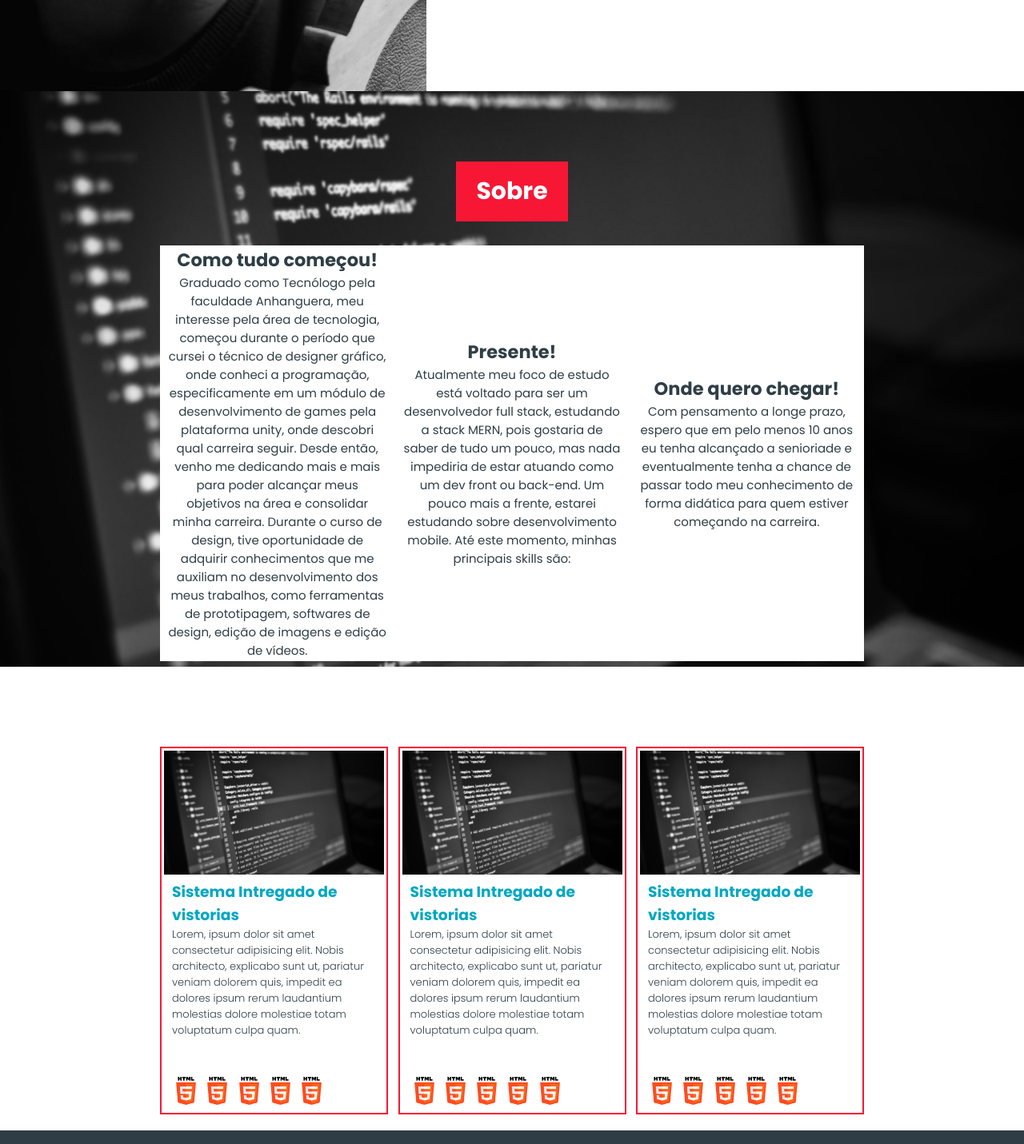
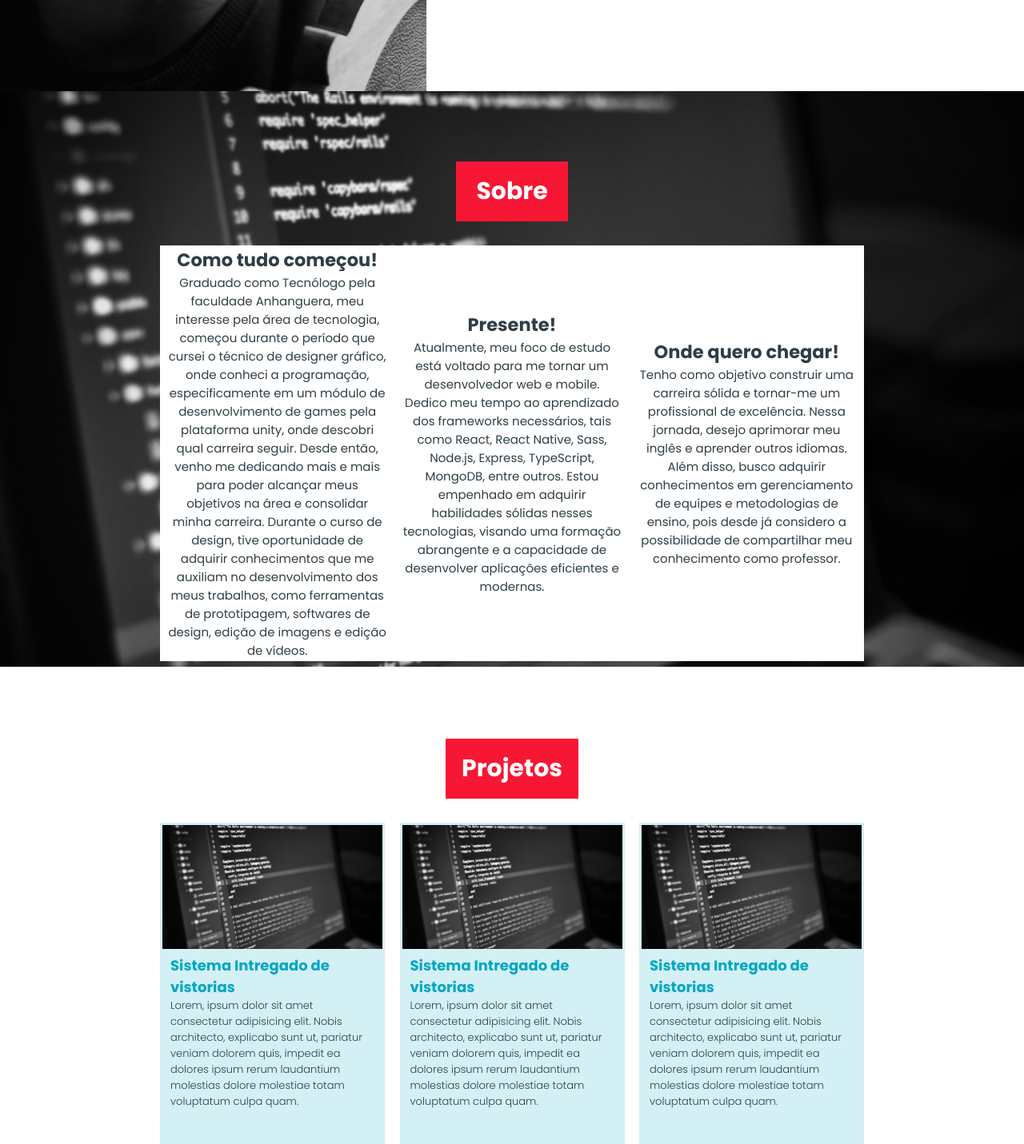
Before and after one commit to IgorVazSantos/portifolio_2, a plain HTML site: page index.html in a window 1280 px wide. Shown: the part 686-2117 px from the top of the page at 80% size. Drawn offline with Linux system fonts and the light colour scheme.

Commit message:
realizado algumas alterações de texto e layout

```diff
--- a/index.html
+++ b/index.html
@@ -32,9 +32,10 @@
                     primeira
                     oportunidade de atuar na área de tecnologia.</p>
                 <div id="midiaicon">
-                    <img src="imagens/linkedin-icon-red.png" alt="linkedin" width="50px">
-                    <img src="imagens/github-icon-red.png" alt="github" width="50px">
-                    <img src="imagens/formulario-de-contato-red.png" alt="curriculo" width="50px">
+                    <a href="https://www.linkedin.com/in/igor-vaz-santos/" target="_blank">
+                        <img src="imagens/linkedin-icon-red.png" alt="linkedin" width="50px"></a>
+                    <a href="https://github.com/IgorVazSantos" target="_blank">
+                        <img src="imagens/github-icon-red.png" alt="github" width="50px"></a>
                 </div>
             </section>
             <section id="foto">
@@ -63,30 +64,25 @@
                     </div>
                     <div class="infocard">
                         <h2>Presente!</h2>
-                        <p>Atualmente meu foco de estudo está voltado para ser um desenvolvedor full stack, estudando a
-                            stack MERN,
-                            pois gostaria de saber de tudo um pouco, mas nada impediria de estar atuando como um dev
-                            front
-                            ou back-end. Um pouco mais a frente,
-                            estarei estudando sobre desenvolvimento mobile. Até este momento, minhas principais skills
-                            são:
+                        <p>Atualmente, meu foco de estudo está voltado para me tornar um desenvolvedor web e mobile.
+                            Dedico meu tempo ao aprendizado dos frameworks necessários, tais como React, React Native, Sass, Node.js, Express, TypeScript, MongoDB, entre outros.
+                            Estou empenhado em adquirir habilidades sólidas nesses tecnologias, visando uma formação abrangente e a capacidade de desenvolver aplicações eficientes e
+                            modernas.
                         </p>
                     </div>
                     <div class="infocard">
                         <h2>Onde quero chegar!</h2>
-                        <p>Com pensamento a longe prazo, espero que em pelo menos 10 anos eu tenha alcançado a
-                            senioriade e
-                            eventualmente
-                            tenha a chance de passar todo meu conhecimento de forma didática para quem estiver começando
-                            na
-                            carreira.</p>
+                        <p>Tenho como objetivo construir uma carreira sólida e tornar-me um profissional de excelência.
+                             Nessa jornada, desejo aprimorar meu inglês e aprender outros idiomas. Além disso,
+                             busco adquirir conhecimentos em gerenciamento de equipes e metodologias de ensino, pois desde já considero a possibilidade de compartilhar
+                             meu conhecimento como professor.</p>
                     </div>
                 </div>
             </article>
         </section>
         <section id="projetocontainer">
+            <h1 id="TituloProjetos">Projetos</h1>
             <article id="projetos">
-
                 <div class="cartaoProjeto">
                     <div>
                         <img src="imagens/pexels-luis-gomes-546819.png" alt="fotocodigo" width="100%"">
--- a/styles/style.css
+++ b/styles/style.css
@@ -32,12 +32,12 @@ header {
     height: 10vh;
     font-family: 'Poppins';
     font-weight: 600;
-    font-size: 40px;
+    font-size: 2.5rem;
 }
 
 #logo {
     display: flex;
-    font-size: 40px;
+    font-size: 2.5rem;
     color: white;
 }
 
@@ -97,14 +97,14 @@ main {
 #olainicial {
     color: var(--cor1);
     font-family: 'Poppins';
-    font-size: 36px;
+    font-size: 2.25rem;
     padding-bottom: 10px;
 }
 
 #brevedescricao {
     color: var(--cor2);
     font-family: 'Poppins';
-    font-size: 18px;
+    font-size: 1.125rem;
     padding-bottom: 10px;
 }
 
@@ -114,7 +114,7 @@ main {
     padding: 5px 0px;
 }
 
-#midiaicon>img {
+#midiaicon>a>img {
     padding-left: 10px;
 }
 
@@ -131,7 +131,7 @@ main {
 
 #titulosobre {
     width: 100px;
-    font-size: 30px;
+    font-size: 1.875rem;
     color: white;
     background-color: var(--cor0);
     align-self: center;
@@ -168,18 +168,26 @@ main {
     padding: 10px;
     font-family: 'Poppins';
     color: var(--cor2);
-    font-size: 15px;
+    font-size: 0.938rem;
     font-weight: 400;
     text-align: center;
 }
 
 /*css direcionado ao container projeto*/
+#TituloProjetos {
+    padding: 15px 20px;
+    margin: 10px;
+    align-self: center;
+    background-color: #F71735;
+    font-size: 1.875rem;
+    color: white;
+}
 
 #projetocontainer {
     display: flex;
     flex-direction: column;
+    justify-content: space-around;
     height: auto;
-    /*border: solid 1px red;*/
 }
 
 #projetos {
@@ -190,7 +198,8 @@ main {
 }
 
 .cartaoProjeto {
-    border: solid 2px #F71735;
+    /* border: solid 2px #F71735; */
+    background-color: #01a8c22c;
     display: flex;
     flex-direction: column;
     justify-content: space-between;
@@ -204,12 +213,13 @@ main {
     /* border: solid 1px blue; */
     color: #01A7C2;
     padding: 0px 10px;
+    font-size: 1.125rem;
 }
 
 .descricaocard {
     /* border: solid 1px blue; */
     padding: 0px 10px;
-    font-size: 13px;
+    font-size: 0.813rem;
     font-weight: 300;
     text-align: left;
 }
```
